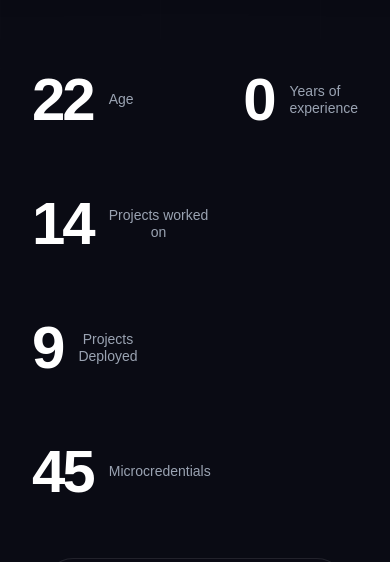
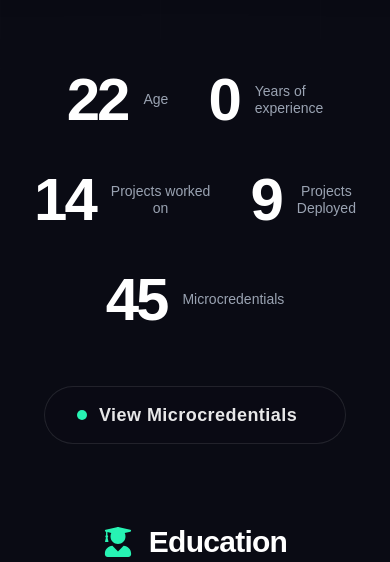
Before and after one commit to httpsdave/httpsdave, a Next.js app: page /professional in a window 390 px wide. Shown: the part 892-1454 px from the top of the page. Built offline with nearby package versions, Linux system fonts and the light colour scheme; a web font is replaced by a local one.

Commit message:
starting to fix responsiveness for professional page

```diff
--- a/src/app/professional/page.tsx
+++ b/src/app/professional/page.tsx
@@ -350,7 +350,7 @@ export default function ProfessionalPage() {
       {/* Absolute background grid with a smooth fade-out to transparent toward the bottom */}
       <div className="absolute top-0 left-0 w-full h-[120vh] pointer-events-none z-0 bg-grid [mask-image:linear-gradient(to_bottom,transparent_0%,transparent_10%,white_25%,white_40%,transparent_100%)]" />
 
-      <section className="relative z-10 mx-auto w-full max-w-none px-8 md:px-24 lg:px-40 xl:px-64 pb-14 pt-6 md:pt-10 lg:pt-12">
+      <section className="relative z-10 mx-auto w-full max-w-none px-4 sm:px-8 md:px-24 lg:px-40 xl:px-64 pb-14 pt-6 md:pt-10 lg:pt-12">
 
         {/* Main Hero Layout */}
         <div className="flex flex-col-reverse md:flex-row items-center justify-between gap-16 md:gap-8">
@@ -544,7 +544,7 @@ export default function ProfessionalPage() {
         </div>
 
         {/* Stats Row */}
-        <div ref={statsRef} className="mt-24 flex flex-wrap justify-between gap-16 pb-10 w-full group/stats">
+        <div ref={statsRef} className="mt-24 flex flex-wrap justify-center sm:justify-between gap-10 md:gap-16 pb-10 w-full group/stats">
           <button
             type="button"
             className="flex items-center gap-4 cursor-pointer relative group transition-all duration-300 group-hover/stats:blur-[4px] group-hover/stats:opacity-50 hover:!blur-none hover:!opacity-100"
@@ -676,7 +676,7 @@ export default function ProfessionalPage() {
                   initial={{ opacity: 0, scale: 0.9, y: 20 }}
                   animate={{ opacity: 1, scale: 1, y: 0 }}
                   exit={{ opacity: 0, scale: 0.9, y: 20 }}
-                  className="fixed top-1/2 left-1/2 -translate-x-1/2 -translate-y-1/2 z-[70] bg-[#12131c] border border-white/10 p-6 md:p-8 rounded-3xl shadow-2xl flex flex-col gap-6 items-center w-[90%] max-w-[55vw]"
+                  className="fixed top-1/2 left-1/2 -translate-x-1/2 -translate-y-1/2 z-[70] bg-[#12131c] border border-white/10 p-6 md:p-8 rounded-3xl shadow-2xl flex flex-col gap-6 items-center w-[90%] max-w-[90vw] md:max-w-[70vw] lg:max-w-[55vw]"
                 >
                   <h3 className="text-xl font-mono text-white font-bold tracking-tight">Choose Platform</h3>
                   <div className="flex items-center gap-6 w-full justify-center">
@@ -790,7 +790,7 @@ export default function ProfessionalPage() {
         </div>
 
         {/* Short Profile Section */}
-        <div className="mt-12 mb-32 flex flex-col w-full max-w-[1300px] mx-auto px-4 md:px-0">
+        <div className="mt-12 mb-32 flex flex-col w-full max-w-[1300px] mx-auto px-4 lg:px-8 xl:px-0">
           <div className="mb-16 text-center">
             <h2 className="text-4xl md:text-5xl font-mono text-white font-bold tracking-tight">
               Short <span className="text-[color:var(--accent)]">profile</span>
@@ -963,7 +963,7 @@ export default function ProfessionalPage() {
         </div>
 
         {/* Skills Section */}
-        <div className="mt-12 mb-32 flex flex-col w-full max-w-[1300px] mx-auto px-4 md:px-0">
+        <div className="mt-12 mb-32 flex flex-col w-full max-w-[1300px] mx-auto px-4 lg:px-8 xl:px-0">
           <h2 className="text-4xl md:text-5xl font-mono text-white mb-16 text-center font-bold tracking-tight">
             Skills
           </h2>
@@ -1003,7 +1003,7 @@ export default function ProfessionalPage() {
         </div>
 
         {/* Projects Section */}
-        <div id="projects" className="mt-12 mb-40 flex flex-col w-full max-w-[1100px] mx-auto px-4 md:px-0 scroll-mt-28">
+        <div id="projects" className="mt-12 mb-40 flex flex-col w-full max-w-[1100px] mx-auto px-4 lg:px-8 xl:px-0 scroll-mt-28">
           <h2 className="text-4xl md:text-5xl font-mono text-white mb-16 text-center font-bold tracking-tight">
             A small selection of <span className="text-[color:var(--accent)]">recent projects</span>
           </h2>
@@ -1111,7 +1111,7 @@ export default function ProfessionalPage() {
         </div>
 
         {/* My Experience Section */}
-        <div className="mt-20 mb-32 flex flex-col w-full max-w-[1300px] mx-auto px-4 md:px-0">
+        <div className="mt-20 mb-32 flex flex-col w-full max-w-[1300px] mx-auto px-4 lg:px-8 xl:px-0">
           <h2 className="text-4xl md:text-5xl font-mono text-white mb-16 text-center font-bold tracking-tight">
             My <span className="text-[color:var(--accent)]">Experience</span>
           </h2>
```
